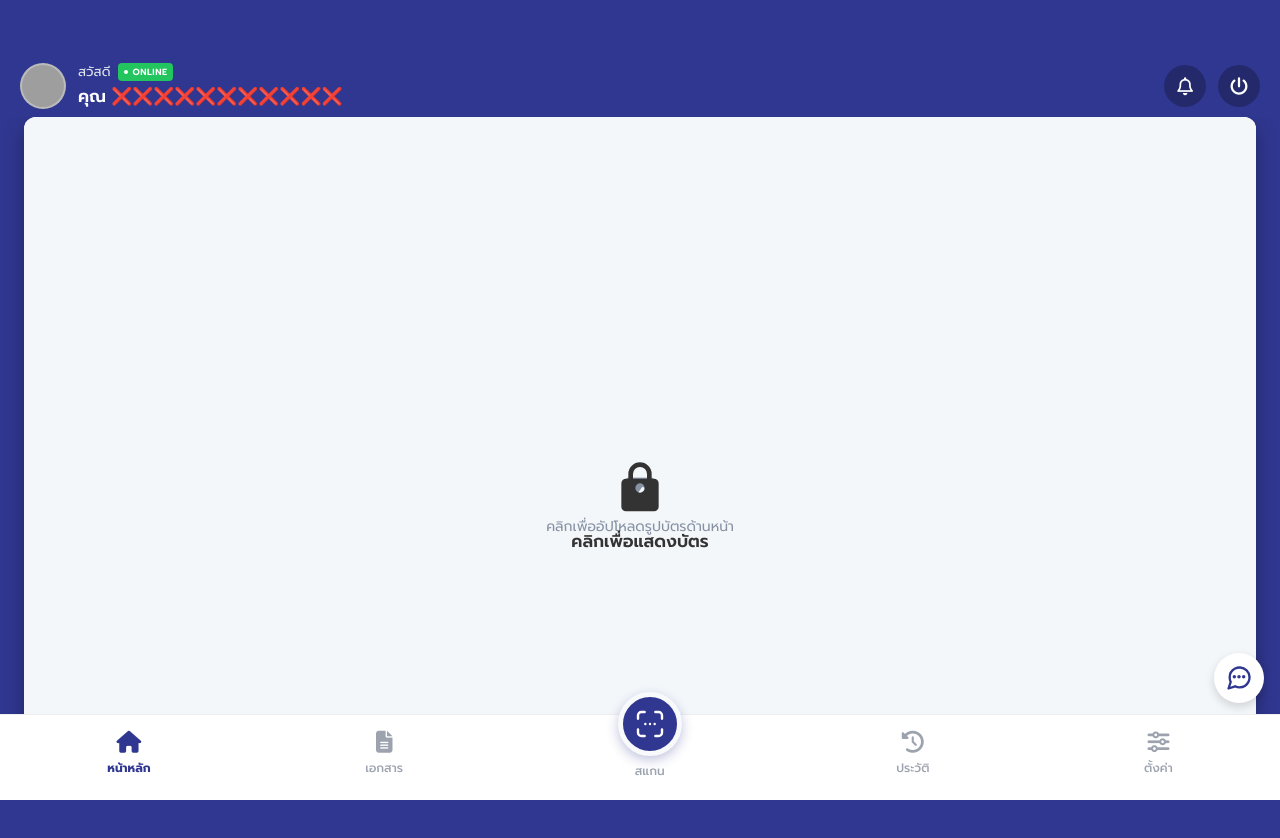
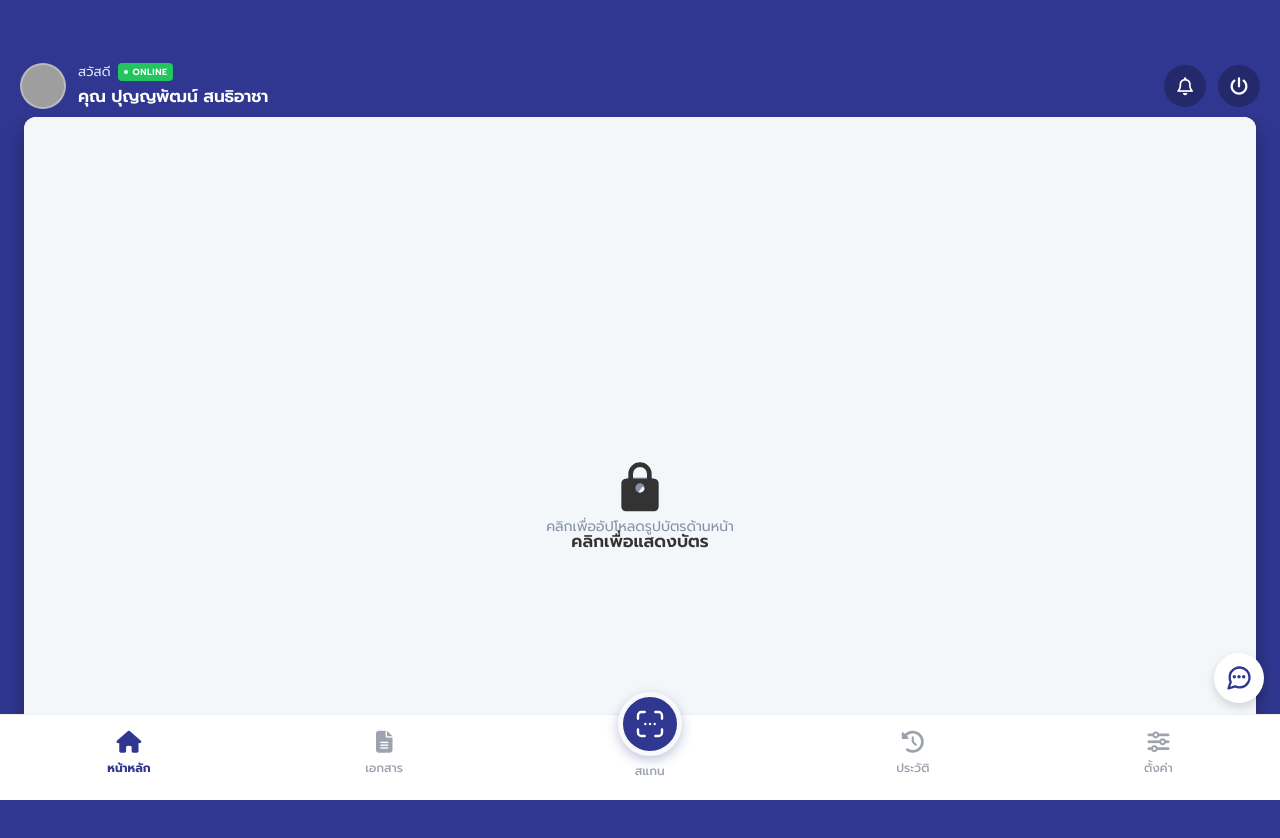
Before and after one commit to pppp167/pluem, a plain HTML site: page index.html in a window 1280 px wide. Shown: the top 838 px of the page. Drawn offline with Linux system fonts and the light colour scheme; grey boxes are pictures that could not be loaded; a web font is replaced by a local one.

Commit message:
Update index.html

```diff
--- a/index.html
+++ b/index.html
@@ -482,7 +482,7 @@
           </div>
           <div class="user-text">
             <p>สวัสดี <span class="online-badge"><span class="online-dot"></span>ONLINE</span></p>
-            <h1>คุณ ❌❌❌❌❌❌❌❌❌❌❌</h1>
+            <h1>คุณ ปุญญพัฒน์ สนธิอาชา</h1>
           </div>
         </div>
 
```
